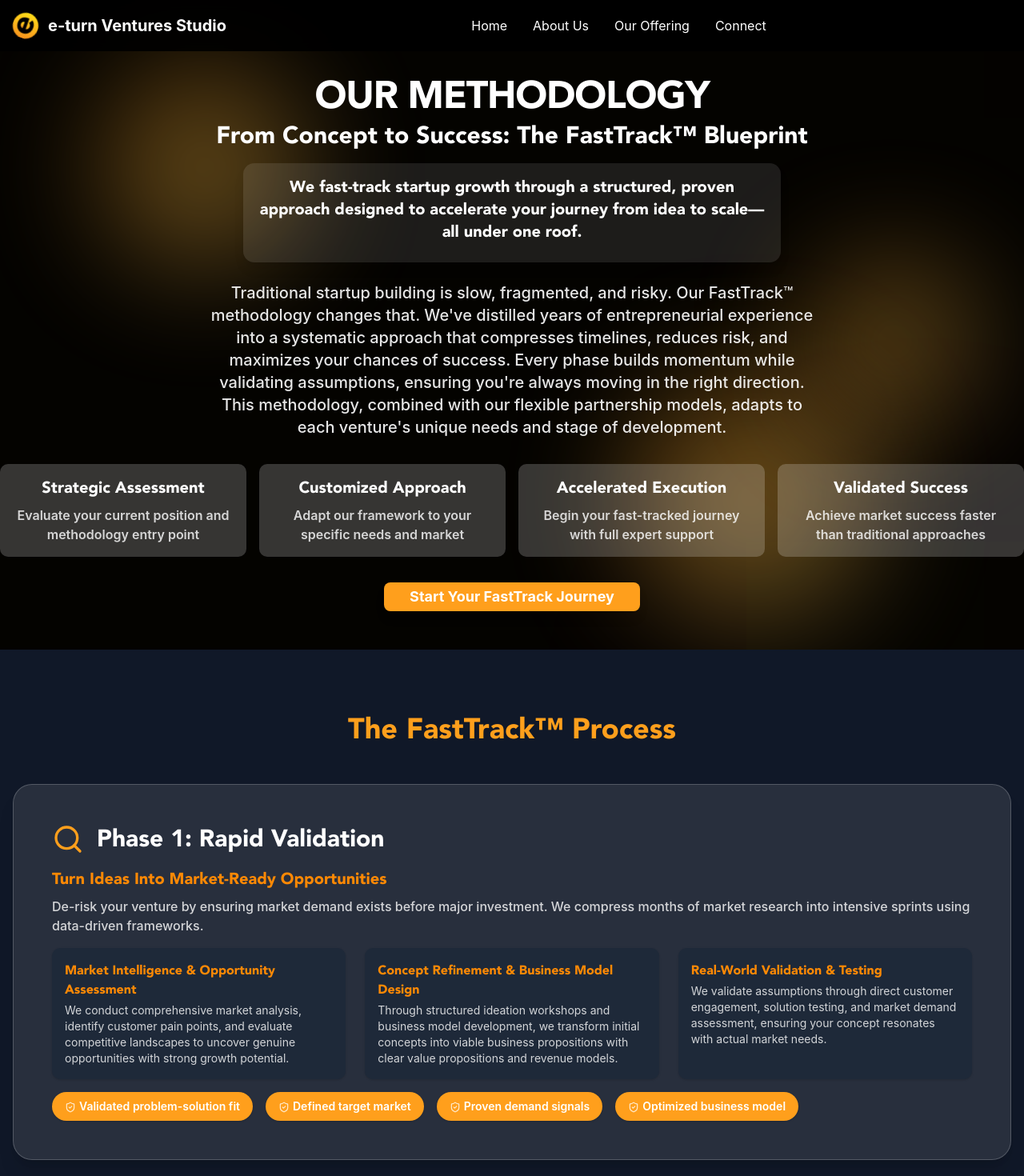
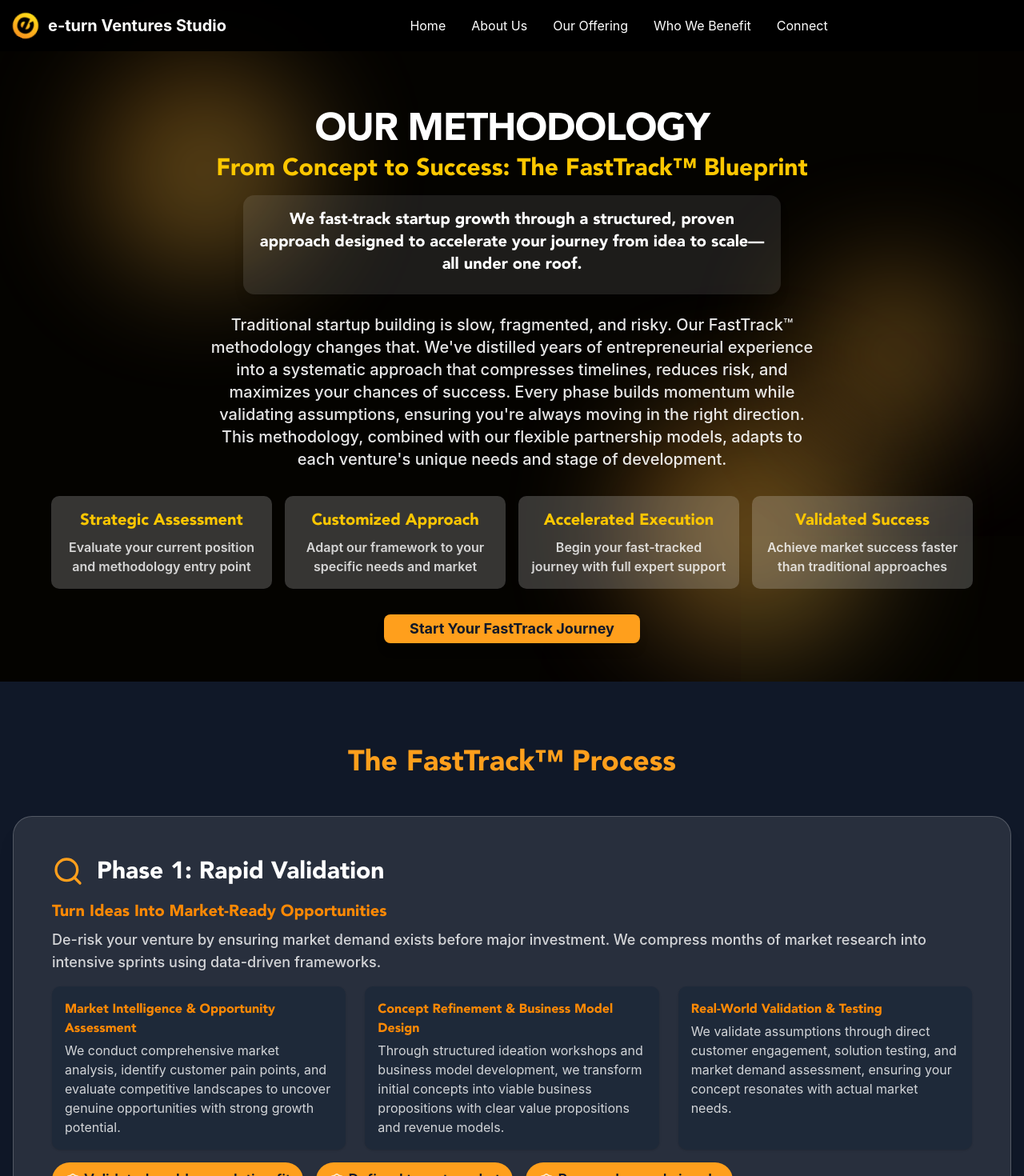
Before and after one commit to sammerasker/e-turn-re, a React (Vite) app: page /our-methodology in a window 1280 px wide. Shown: the top 1470 px of the page at 80% size. Built offline with nearby package versions, Linux system fonts and the light colour scheme.

Commit message:
benifits page added

```diff
--- a/src/components/Header.jsx
+++ b/src/components/Header.jsx
@@ -20,9 +20,9 @@
     { to: '/', label: 'Home' },
     { to: '/about', label: 'About Us' },
     { to: '/our-offerings', label: 'Our Offering' },
-   /* { to: '/who-we-benefit', label: 'Advantages' },
-    { to: '/our-methodology', label: 'Our Methodology' },
-    { to: '/portfolio', label: 'Portfolio' },*/
+    { to: '/who-we-benefit', label: 'Who We Benefit' },
+  /*  { to: '/our-methodology', label: 'Our Methodology' },
+    { to: '/portfolio', label: 'Portfolio' }, */
     { to: '/connect', label: 'Connect' }
   ];
 
--- a/src/pages/OurMethodology.jsx
+++ b/src/pages/OurMethodology.jsx
@@ -429,13 +429,13 @@
           animate="visible" // Animate on mount for hero section
         >
           <motion.h1
-            className="text-2xl sm:text-3xl md:text-5xl font-bold mb-2 tracking-tight"
+            className="text-2xl sm:text-3xl md:text-5xl font-bold mb-2 tracking-tight pt-10"
             variants={fadeInUpVariants}
           >
             OUR METHODOLOGY
           </motion.h1>
           <motion.h2
-            className="text-lg sm:text-xl md:text-3xl font-semibold mb-3 md:mb-4 opacity-90"
+            className="text-lg sm:text-xl md:text-3xl font-semibold mb-3 md:mb-4 opacity-90 text-yellow-400"
             variants={fadeInUpVariants}
           >
             From Concept to Success: The FastTrack™ Blueprint
@@ -453,28 +453,28 @@
             Traditional startup building is slow, fragmented, and risky. Our FastTrack™ methodology changes that. We've distilled years of entrepreneurial experience into a systematic approach that compresses timelines, reduces risk, and maximizes your chances of success. Every phase builds momentum while validating assumptions, ensuring you're always moving in the right direction. This methodology, combined with our flexible partnership models, adapts to each venture's unique needs and stage of development.
           </motion.p>
           <motion.div
-            className="flex flex-col md:flex-row justify-center gap-2 md:gap-4 mt-3 md:mt-8"
+            className="flex flex-col md:flex-row justify-center gap-2 md:gap-4 mt-3 md:mt-8 max-w-6xl mx-auto"
             variants={staggerContainerVariants}
           >
             <motion.div variants={fadeInUpVariants} className="bg-white/20 rounded-lg p-2 md:p-4 flex-1">
-              <h4 className="text-sm sm:text-base md:text-xl font-bold mb-1 md:mb-2 text-white">Strategic Assessment</h4>
+              <h4 className="text-sm sm:text-base md:text-xl font-bold mb-1 md:mb-2 text-yellow-400">Strategic Assessment</h4>
               <p className="text-xs sm:text-sm md:text-base text-white/80">Evaluate your current position and methodology entry point</p>
             </motion.div>
             <motion.div variants={fadeInUpVariants} className="bg-white/20 rounded-lg p-2 md:p-4 flex-1">
-              <h4 className="text-sm sm:text-base md:text-xl font-bold mb-1 md:mb-2 text-white">Customized Approach</h4>
+              <h4 className="text-sm sm:text-base md:text-xl font-bold mb-1 md:mb-2 text-yellow-400">Customized Approach</h4>
               <p className="text-xs sm:text-sm md:text-base text-white/80">Adapt our framework to your specific needs and market</p>
             </motion.div>
             <motion.div variants={fadeInUpVariants} className="bg-white/20 rounded-lg p-2 md:p-4 flex-1">
-              <h4 className="text-sm sm:text-base md:text-xl font-bold mb-1 md:mb-2 text-white">Accelerated Execution</h4>
+              <h4 className="text-sm sm:text-base md:text-xl font-bold mb-1 md:mb-2 text-yellow-400">Accelerated Execution</h4>
               <p className="text-xs sm:text-sm md:text-base text-white/80">Begin your fast-tracked journey with full expert support</p>
             </motion.div>
             <motion.div variants={fadeInUpVariants} className="bg-white/20 rounded-lg p-2 md:p-4 flex-1">
-              <h4 className="text-sm sm:text-base md:text-xl font-bold mb-1 md:mb-2 text-white">Validated Success</h4>
+              <h4 className="text-sm sm:text-base md:text-xl font-bold mb-1 md:mb-2 text-yellow-400">Validated Success</h4>
               <p className="text-xs sm:text-sm md:text-base text-white/80">Achieve market success faster than traditional approaches</p>
             </motion.div>
           </motion.div>
           <motion.div variants={fadeInUpVariants}>
-            <Button className="mt-3 md:mt-8 px-3 sm:px-4 md:px-8 py-1.5 sm:py-2 md:py-3 text-sm sm:text-base md:text-lg font-bold bg-[#FF9F1C] text-white hover:bg-opacity-90 shadow-lg" onClick={() => navigate("/connect")}>Start Your FastTrack Journey</Button>
+            <Button className="mt-3 md:mt-8 px-3 sm:px-4 md:px-8 py-1.5 sm:py-2 md:py-3 text-sm sm:text-base md:text-lg font-bold bg-[#FF9F1C] text-gray-900 hover:bg-yellow-100 shadow-lg cursor-pointer" onClick={() => navigate("/connect")}>Start Your FastTrack Journey</Button>
           </motion.div>
         </motion.div>
       </section>
@@ -508,7 +508,7 @@
                 <motion.h3 variants={fadeInUpVariants} className="text-xl sm:text-2xl md:text-3xl font-bold text-white">{phase.title}</motion.h3>
               </div>
               <motion.h4 variants={fadeInUpVariants} className="text-lg sm:text-xl font-semibold mb-2 text-orange-400">{phase.subtitle}</motion.h4>
-              <motion.p variants={fadeInUpVariants} className="mb-4 text-white/80 font-medium text-sm sm:text-base">{phase.value}</motion.p>
+              <motion.p variants={fadeInUpVariants} className="mb-4 text-white/80 font-medium text-base sm:text-lg">{phase.value}</motion.p>
               <motion.div
                 className="grid grid-cols-1 md:grid-cols-3 gap-3 sm:gap-4 md:gap-6 mb-4"
                 variants={staggerContainerVariants}
@@ -516,7 +516,7 @@
                 {phase.approach.map((item, i) => (
                   <motion.div key={item} className="bg-gray-800 rounded-lg p-3 sm:p-4 shadow text-white" variants={fadeInUpVariants}>
                     <h5 className="font-bold text-orange-400 mb-1 text-sm sm:text-base">{item}</h5>
-                    <p className="text-white/80 text-xs sm:text-sm">{phase.details[i]}</p>
+                    <p className="text-white/80 text-sm sm:text-base">{phase.details[i]}</p>
                   </motion.div>
                 ))}
               </motion.div>
@@ -525,7 +525,7 @@
                 variants={staggerContainerVariants}
               >
                 {phase.outcomes.map((outcome) => (
-                  <motion.li variants={fadeInUpVariants} key={outcome} className="bg-[#FF9F1C] text-white px-2 sm:px-3 md:px-4 py-1 sm:py-2 rounded-full text-xs sm:text-sm font-semibold shadow"><ShieldCheck size={14} className="inline mr-1 text-white/80" />{outcome}</motion.li>
+                  <motion.li variants={fadeInUpVariants} key={outcome} className="bg-[#FF9F1C] text-gray-900 px-2 sm:px-3 md:px-4 py-1 sm:py-2 rounded-full text-base sm:text-lg font-semibold shadow"><ShieldCheck size={20} className="inline mr-1 text-white/80" />{outcome}</motion.li>
                 ))}
               </motion.ul>
             </motion.div>
@@ -568,17 +568,19 @@
               </motion.div>
             ))}
           </motion.div>
-          <motion.div
+        </motion.div>
+      </section>
+      <section className="py-12 sm:py-16 md:py-20 bg-gray-900">
+      <motion.div
             className="mt-10 sm:mt-12 md:mt-16 text-center px-3 sm:px-4"
             variants={staggerContainerVariants}
           >
             <motion.h3 variants={fadeInUpVariants} className="text-xl sm:text-2xl font-bold mb-3 sm:mb-4 text-[#FF9F1C]">Ready to FastTrack Your Venture?</motion.h3>
             <motion.p variants={fadeInUpVariants} className="max-w-2xl mx-auto text-sm sm:text-sm md:text-lg text-white/80 mb-4 sm:mb-5 md:mb-6">Our methodology transforms ideas into thriving ventures by providing a structured path from concept to market success. Whether you're starting with an idea or accelerating an existing venture, we guide you through every phase with proven expertise and comprehensive support.</motion.p>
             <motion.div variants={fadeInUpVariants}>
-              <Button className="px-4 sm:px-6 md:px-8 py-2 sm:py-2.5 md:py-3 text-sm sm:text-base md:text-lg font-bold bg-[#FF9F1C] text-white hover:bg-opacity-90 shadow-lg" onClick={() => navigate("/connect")}>Start Your Journey</Button>
+              <Button className="bg-[#FF9F1C] text-gray-900 hover:bg-yellow-800 font-semibold px-8 py-6 text-lg rounded-full cursor-pointer" onClick={() => navigate("/connect")}>Start Your Journey</Button>
             </motion.div>
           </motion.div>
-        </motion.div>
       </section>
     </div>
   );
```
Also changed, not shown: 1 other file (tests, documents, lock files or other folders).
